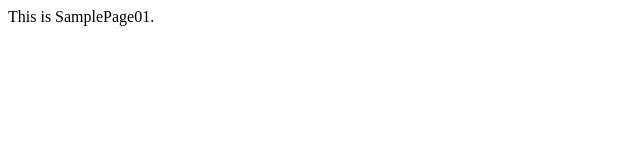
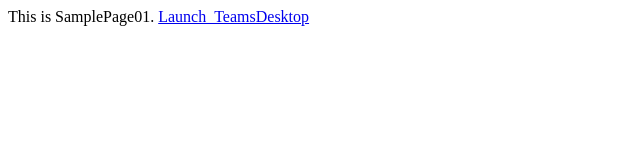
Before and after one commit to Studio344/SamplePage01, a plain HTML site: page index.html in a window 1280 px wide. Shown: the whole page, without its empty margins (0-640 px from the left). Drawn offline with Linux system fonts and the light colour scheme.

Commit message:
Update index.html

```diff
--- a/index.html
+++ b/index.html
@@ -5,5 +5,6 @@
   </head>
   <body>
     This is SamplePage01.
+    <a href="msteams:teams.microsoft.com">Launch_TeamsDesktop</a>
   </body>
 </html>
```
